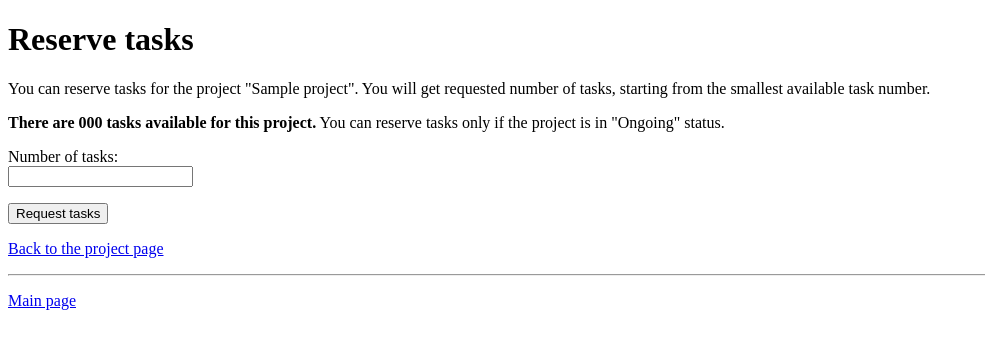
After one commit to nuuttikuosa/laskentaprojektien-hallinta, a Flask app: template templates/reserve_tasks.html in a window 1280 px wide. The commit adds this page. Shown: the top 349 px of the page, without its empty margins (0-985 px from the left). Run offline with Flask 3, Linux system fonts and the light colour scheme; the template is opened without the code that fills it: most values are stand-ins (such as "Sample title", 1, 10 or a date in 2020).

Commit message:
added reservation of free tasks

```diff
--- a/app.py
+++ b/app.py
@@ -116,6 +116,22 @@ def generate_tasks(project_id):
 
         return redirect("/project/" + str(project_id))
 
+@app.route("/project/<int:project_id>/reserve_tasks", methods=["GET","POST"])
+def reserve_tasks(project_id):
+    project = projects.get_project(project_id)
+
+
+    if request.method == "GET":
+        number_of_free_tasks = projects.get_number_of_tasks(project_id, constants.TASK_STATUS_FREE)
+        return render_template("reserve_tasks.html", project = project, number_of_free_tasks=number_of_free_tasks)
+
+    if request.method == "POST":
+        user_id = session["user_id"]
+        requested_number_of_tasks=int(request.form["requested_number_of_tasks"])
+        projects.reserve_tasks(project_id, user_id, requested_number_of_tasks)
+
+        return redirect(f"/project/{project_id}")
+
 @app.route("/new_project", methods=["GET", "POST"])
 def new_project():
 
--- a/templates/project.html
+++ b/templates/project.html
@@ -40,9 +40,11 @@
     {% else %}
       <p>No tasks yet for this project.</p>
     {% endif %}
+    <hr />
+    <p>
+      <a href="/project/{{ project.id}}/reserve_tasks">Reserve tasks</a> |
 
     {% if project.user_id == session.user_id %}
-      <p>
         <a href="/edit/{{ project.id }}">Edit project</a> |
         {% if project.status != 'Deleted' %}
           {% if project.status == 'On Hold' %}
--- /dev/null
+++ b/templates/reserve_tasks.html
@@ -0,0 +1,43 @@
+<!DOCTYPE html>
+<html>
+
+<head>
+  <title>Reserve tasks</title>
+</head>
+
+<body>
+    <h1>Reserve tasks</h1>
+    {% if error %}
+      <p style="color: red;">{{ error }}</p>
+    {% endif %}
+    <p>
+        You can reserve tasks for the project "{{ project.name }}".
+        You will get requested number of tasks, starting from the smallest available task number.
+    </p>
+    <p>
+        <b>There are {{ number_of_free_tasks }} tasks available for this project.</b>
+        You can reserve tasks only if the project is in "Ongoing" status.
+    </p>
+
+  <form action="/project/{{ project.id}}/reserve_tasks" method="post">
+    <p>
+      Number of tasks: <br />
+      <input type="text" name="requested_number_of_tasks"/>
+    </p>
+
+
+    <input type="submit" value="Request tasks" />
+
+    <p>
+      <a href="/project/{{ project.id }}">Back to the project page</a>
+    </p>
+
+  </form>
+
+  <hr />
+  <p>
+    <a href="/">Main page</a>
+  </p>
+</body>
+
+</html>
```
Also changed, not shown: projects.py (+36 -0 lines).
